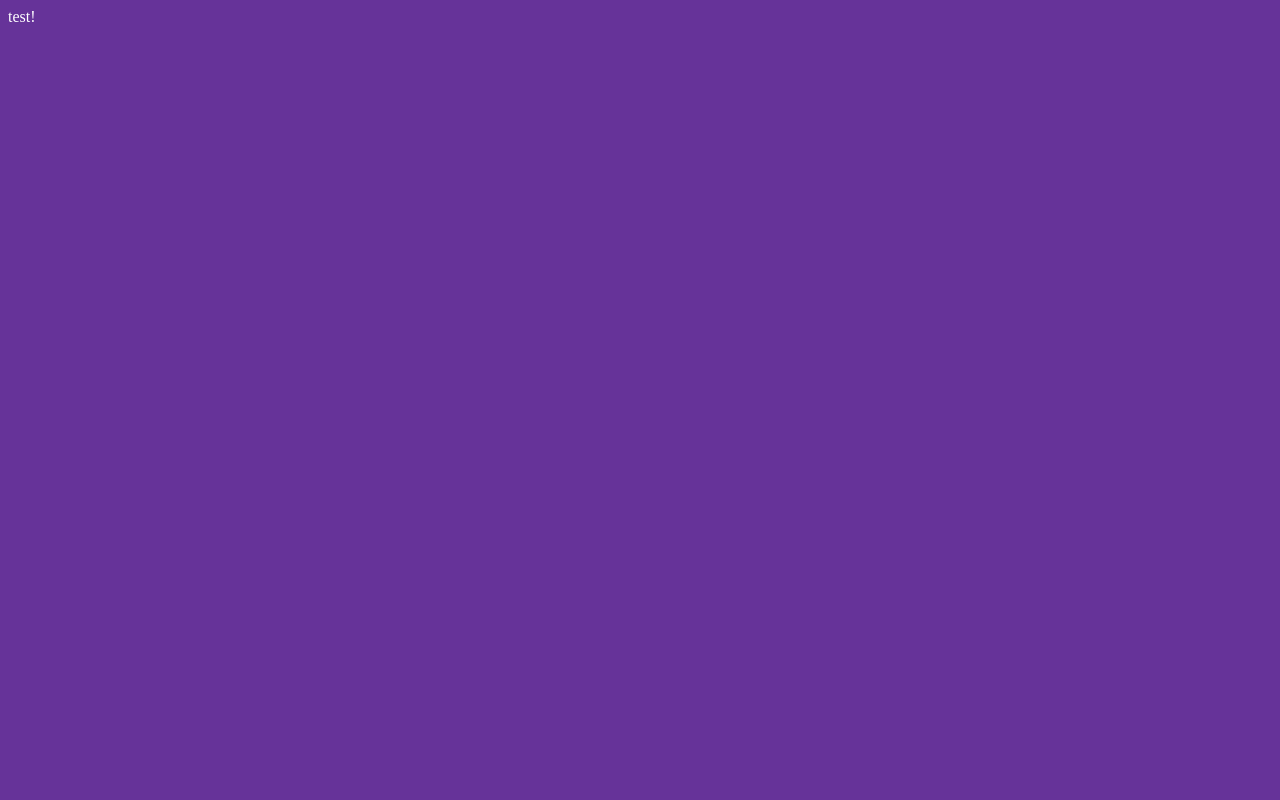
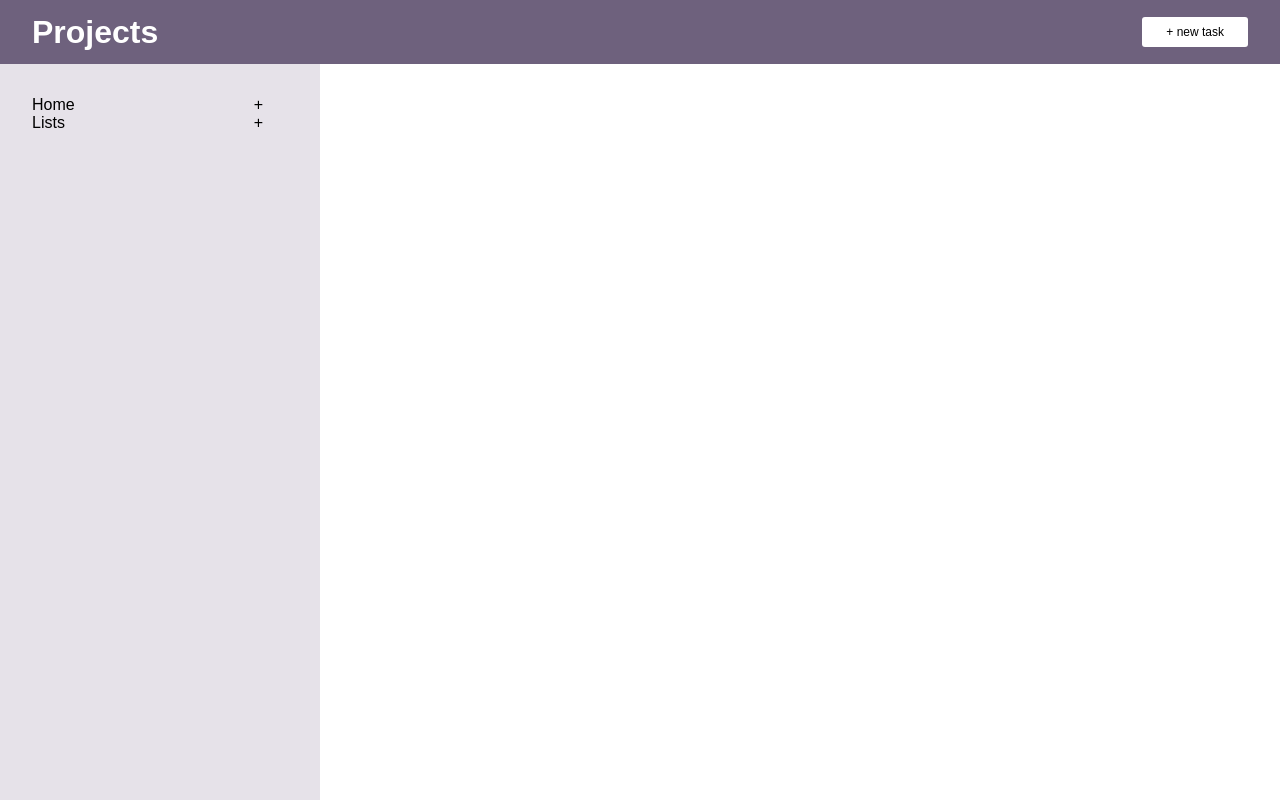
Before and after one commit to anthonyshibitov/todo, a website built with webpack: page dist/index.html in a window 1280 px wide. Built offline with Linux system fonts and the light colour scheme.

Commit message:
Add list accordion

```diff
--- /dev/null
+++ b/src/DOMhandler.js
@@ -0,0 +1,25 @@
+import Event from './eventClass.js';
+import List from './listClass.js';
+import Storage from './storageHandler.js';
+
+export default class DOMHandler {
+    attachListeners() {
+        const newTaskBtn = window.document.getElementById('new-task-btn');
+        newTaskBtn.addEventListener('click', () => {
+            console.log('newTaskBtn');;
+        });
+
+        const homeLists = window.document.getElementById('home-lists');
+        const homeListsLabel = homeLists.firstElementChild;
+        console.log(homeListsLabel);
+        homeListsLabel.addEventListener('click', () => {
+            homeLists.classList.toggle('active');
+        });
+
+        const userLists = window.document.getElementById('user-lists');
+        const userListsLabel = userLists.firstElementChild;
+        userListsLabel.addEventListener('click', () => {
+            userLists.classList.toggle('active');
+        })
+    }
+}
--- /dev/null
+++ b/src/css/body.css
@@ -0,0 +1,23 @@
+body {
+    /* background-color: rebeccapurple; */
+    font-family: sans-serif;
+}
+
+@import url('https://fonts.googleapis.com/css2?family=Cabin:wght@400;500;700&display=swap');
+
+.page-container {
+    display: grid;
+    grid-template-columns: 1fr 3fr;
+    grid-template-rows: 64px 1fr;
+
+    /* Fullscreen me, baby */
+    position: fixed;
+    top: 0;
+    left: 0;
+    width: 100%;
+    height: 100%;
+}
+
+.content-container {
+    color: white;
+}
--- /dev/null
+++ b/src/css/header-bar.css
@@ -0,0 +1,33 @@
+.header-bar {
+    grid-column: 1 / 3;
+    background-color: #6E617D;
+    color: white;
+}
+
+.header-flex-container {
+    height: 100%;
+    display: flex;
+    justify-content: space-between;
+    align-items: center;
+    padding-left: 32px;
+    padding-right: 32px;
+}
+
+.header-flex-container h1 {
+    margin: 0px;
+}
+
+#new-task-btn {
+    background-color: white;
+    color: black;
+    border-radius: 3px;
+    border: none;
+    padding: 8px 24px;
+    cursor: pointer;
+    font-family: inherit;
+    font-size: 0.75rem;
+}
+
+#new-task-btn:hover {
+    background-color: rgba(255, 255, 255, 0.8);
+}
--- /dev/null
+++ b/src/css/nav-bar.css
@@ -0,0 +1,44 @@
+.nav-bar {
+    background-color: hsl(270, 12%, 90%);
+    padding: 32px;
+}
+
+.nav-bar ul {
+    list-style-type: none;
+    margin: 0px;
+    padding: 0px;
+}
+
+/* .nav-bar li {
+    margin: 0px 0px 8px 0px;
+} */
+
+li {
+    margin: 5px 10px;
+}
+
+.list-label {
+    position: relative;
+}
+
+.list-label::before {
+    content: '+';
+    position: absolute;
+    right: 25px;
+    top: 50%;
+    transform: translateY(-50%);
+}
+
+.active .list-label::before {
+    content: '-';
+}
+
+.list-container {
+    height: 0;
+    overflow: hidden;
+}
+
+#home-lists.active .list-container, #user-lists.active .list-container {
+    height: auto;
+    /* overflow: auto; */
+}
--- a/src/index.js
+++ b/src/index.js
@@ -1,8 +1,10 @@
-import './style.css';
-import './style2.css';
+import './css/body.css';
+import './css/header-bar.css';
+import './css/nav-bar.css';
 import Event from './eventClass.js';
 import List from './listClass.js';
 import Storage from './storageHandler.js';
+import DOM from './DOMhandler.js';
 
 let eventTest = new Event('title','descrip','11/12/22', 'HIGH', false);
 let eventTest2 = new Event('title2', 'descrip2', '11/13/22', 'LOW', false);
@@ -20,3 +22,6 @@ lists.push(listTest2);
 const storage = new Storage();
 storage.writeList(lists);
 const result = storage.getList();
+
+const pageDOM = new DOM();
+pageDOM.attachListeners();
--- a/src/style.css
+++ /dev/null
@@ -1,3 +0,0 @@
-body {
-    background-color: rebeccapurple;
-}
--- a/src/style2.css
+++ /dev/null
@@ -1,3 +0,0 @@
-body {
-    color: white;
-}
```
Also changed, not shown: dist/index.html, dist/main.js.
